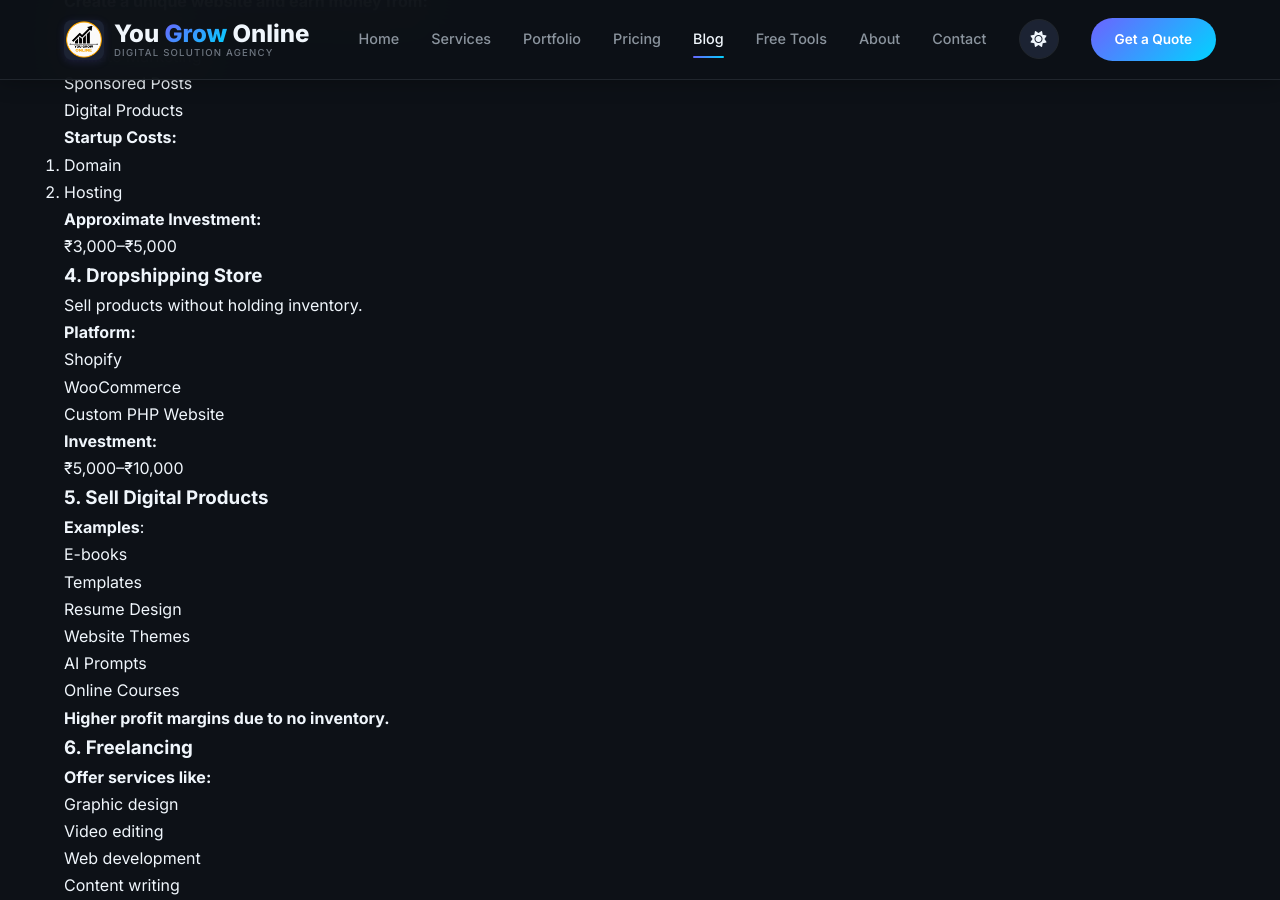
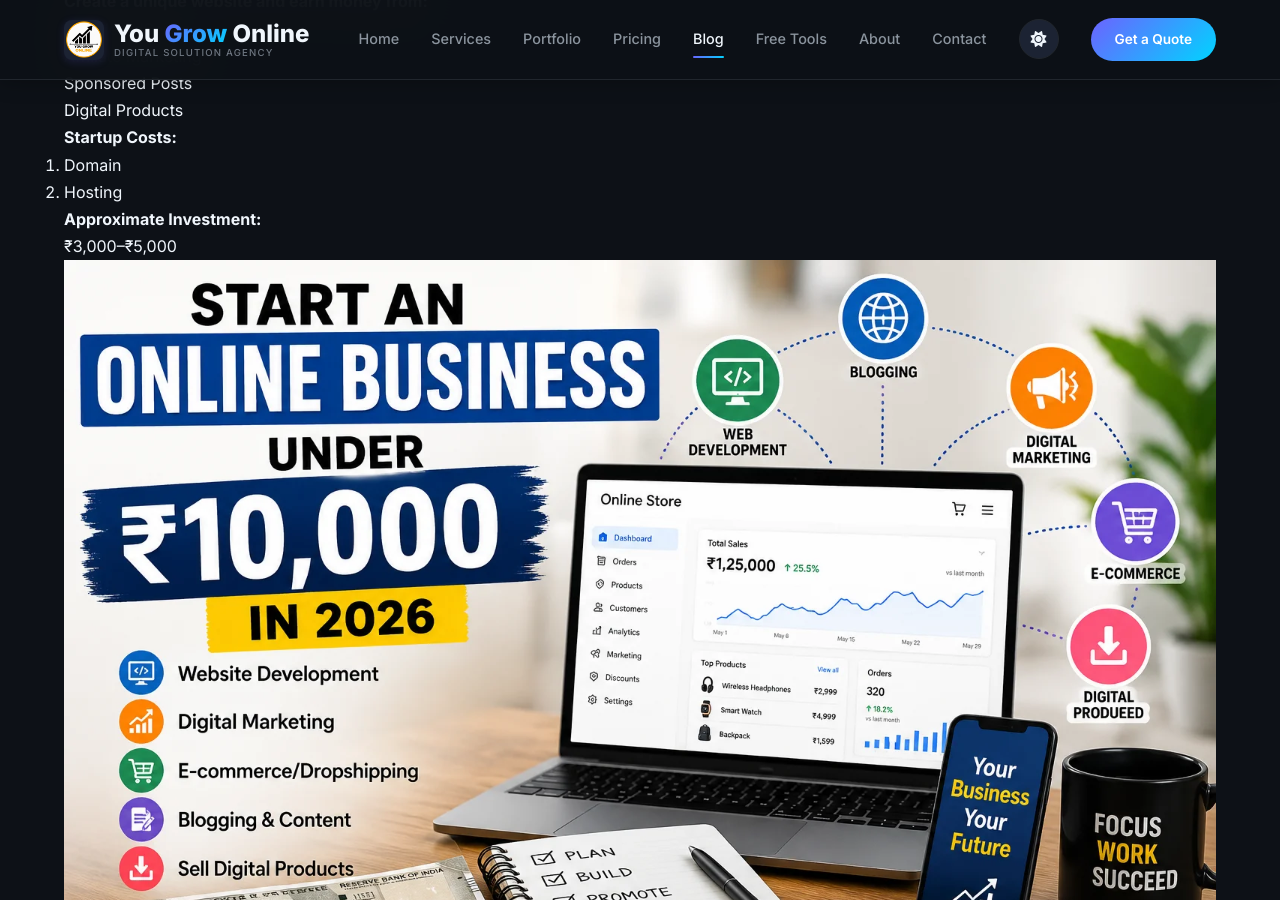
Before and after one commit to dileepkr1996c-arch/You-Grow-Online, a Jekyll site: the page built from _posts/2026-07-05-na.md, in a window 1280 px wide and 900 px high, scrolled down 1856 px. Built offline with Jekyll 4.4.1, drawn with Linux system fonts in a browser that asks for light colours.

Commit message:
Update Blog Posts “2026-07-05-na”

```diff
--- a/_posts/2026-07-05-na.md
+++ b/_posts/2026-07-05-na.md
@@ -78,9 +78,7 @@
 
 ₹3,000–₹5,000
 
-
-
-![]()
+![Start an Online Business in India for Less than ₹10,000 ](/assets/images/start-an-online-business-under-10000-2026-guide.webp "Start an Online Business in India for Less than ₹10,000 ")
 
 ### 4. Dropshipping Store
 
```
